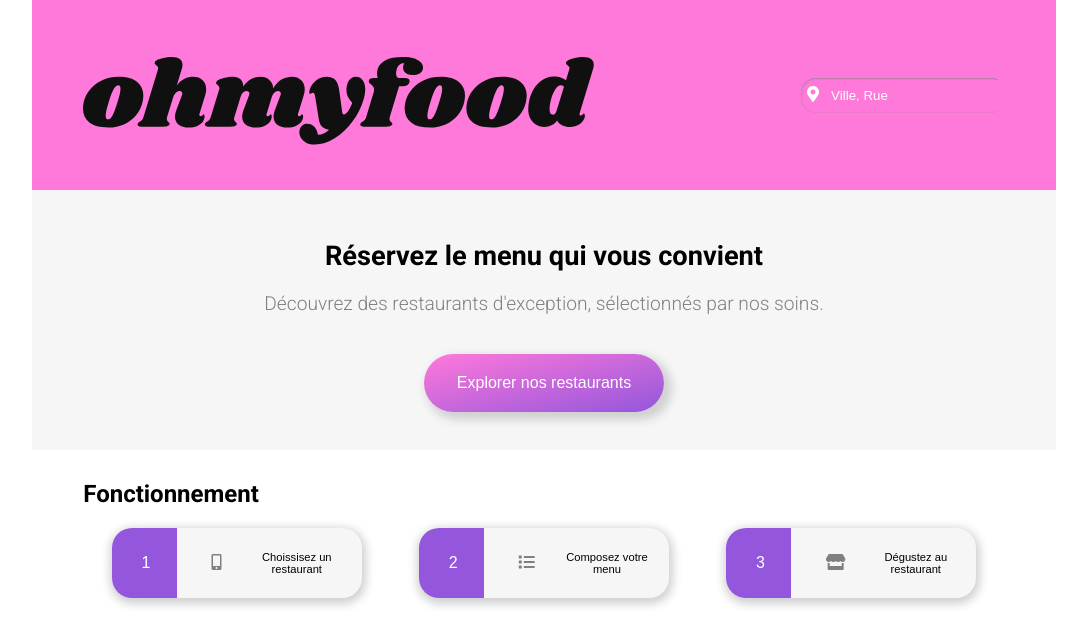
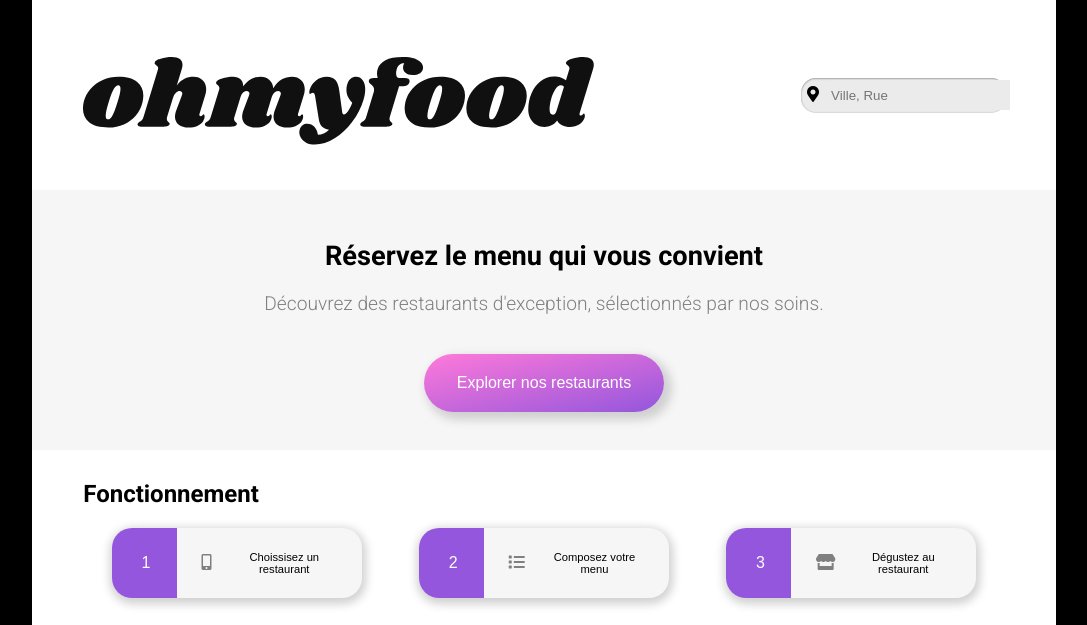
Before and after one commit to AlphaRomeoTango16/ArthurDellaFaille_3_10032021, a website: page index.html in a window 1280 px wide. Shown: the top 625 px of the page, without its empty margins (96-1183 px from the left). Drawn offline with Linux system fonts and the light colour scheme.

Commit message:
Finalization index

```diff
--- a/index.html
+++ b/index.html
@@ -13,6 +13,7 @@
     </head>
 
     <body>
+        <div id="page">
 
         <header class="header">
             <div class="header__top">
@@ -127,4 +128,6 @@
                 </ul>
             </nav>
         </footer>
+
+        </div>
     </body>
--- a/package.json
+++ b/package.json
@@ -4,8 +4,10 @@
   "description": "",
   "main": "index.js",
   "scripts": {
-    "sass": "sass --watch ./sass/main.scss:./public/css/style.css"
+    "sass": "sass --watch ./sass/main.scss:./public/css/style.css",
+    "prefix": "postcss ./public/css/style.css --use autoprefixer -d ./public/css/prefixed/"
   },
   "author": "",
-  "license": "ISC"
+  "license": "ISC",
+  "browserslist": "last 4 versions"
 }
--- a/sass/base/_base.scss
+++ b/sass/base/_base.scss
@@ -3,5 +3,12 @@ body {
     @include desktop {
         margin-left: 10%;
         margin-right: 10%;
+        background-color: black;
     }
 }
+
+#page {
+    @include desktop {
+        background-color: white;
+    }
+}
--- a/sass/components/_buttons.scss
+++ b/sass/components/_buttons.scss
@@ -12,10 +12,6 @@
     @include desktop {
         width: 25%;
         margin-top: unset;
-    }
-    &:hover {
-        background-color: hsla(267, 66%, 60%, 0.20);
-        cursor: pointer;
     }
     &__number {
         width: 10px;
@@ -37,8 +33,7 @@
         }
     }
     &__icon {
-        padding-left: 35px;
-        padding-right: 15px;
+        padding-left: 25px;
         color: grey;
         position: absolute;
         @include desktop {
@@ -54,4 +49,8 @@
             text-align: center;
         }
     }
+    &:hover {
+        background-color: hsla(267, 66%, 60%, 0.20);
+        cursor: pointer;
+        }
 }
--- a/sass/layouts/_form.scss
+++ b/sass/layouts/_form.scss
@@ -125,4 +125,7 @@
             font-size: 0.8em;
         }
     }
+    &:hover {
+        box-shadow: 2px 2px 9px 6px $tertiary-color;
+    }
 }
--- a/sass/layouts/_header.scss
+++ b/sass/layouts/_header.scss
@@ -10,7 +10,7 @@
         width: 100%;
         @include desktop {
             height: 220px;
-            background-color: $secondary-color;
+            background-color: white;
             display: flex;
             flex-direction: row;
             align-items: center;
@@ -38,28 +38,17 @@
     @include desktop {
         width: 20%;
         height: 35px;
-        background-color: $secondary-color;
         border-radius: 15px;
         margin-right: 50px;
     }
     &__marker {
         padding: 10px;
-        @include desktop {
-            color: white;
-        }
     }
     &__line {
         height: 30px;
         border: none;
         display: flex;
         background-color: $search_color;
-        @include desktop {
-            background-color: $secondary-color;
-            color: white;
-            &::placeholder {
-                color: white;
-            }
-        }
     }
 }
 
@@ -99,7 +88,7 @@
         justify-content: center;
         &:hover {
             cursor: pointer;
-            box-shadow: 2px 2px 9px 6px rgb(177, 175, 175) inset;
+            box-shadow: 2px 2px 9px 6px rgb(146, 86, 220) inset;
         }
     }
 }
--- a/sass/utils/_variables.scss
+++ b/sass/utils/_variables.scss
@@ -6,4 +6,4 @@ $search_color: #ebebeb;
 
 $breakpoint-mobile: 768px;
 $breakpoint-tablet: 1024px;
-$breakpoint-desktop: 1280px;
+$breakpoint-desktop: 1980px;
```
Also changed, not shown: public/css/style.css, 1 other file.
